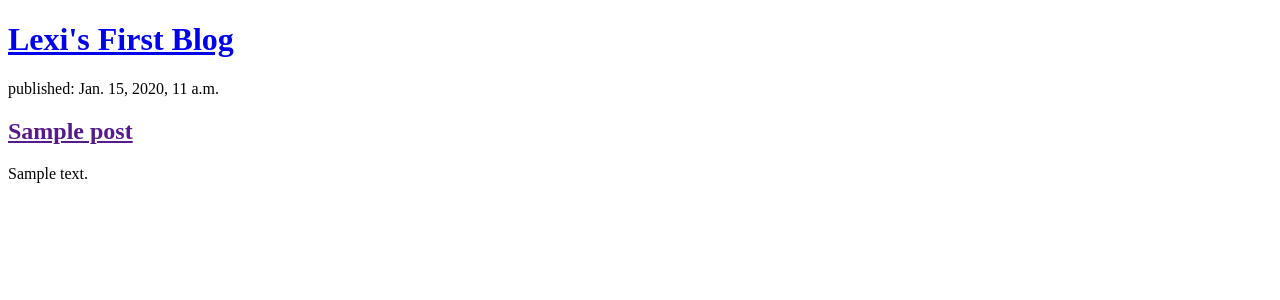
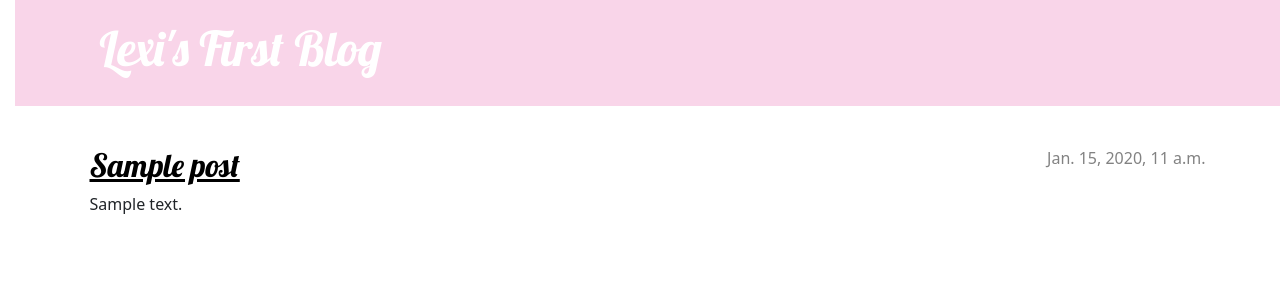
Before and after one commit to lexiwilliamz/my-first-blog, a Django app: page / in a window 1280 px wide. Shown: the top 300 px of the page. Run offline with Django 5.2, Linux system fonts and the light colour scheme; tables that the repository leaves empty hold one stand-in row (values such as "Sample post").

Commit message:
Added view and template for detailed blog post as well as CSS for the site.

```diff
--- /dev/null
+++ b/blog/static/css/blog.css
@@ -0,0 +1,80 @@
+h1 a, h2 a {
+    color: #F9D5E9;
+    font-family: 'Lobster';
+}
+
+body {
+    padding-left: 15px;
+}
+
+.page-header {
+    background-color: #F9D5E9;
+    margin-top: 0;
+    margin-bottom: 40px;
+    padding: 20px 20px 20px 40px;
+}
+
+.page-header h1,
+.page-header h1 a,
+.page-header h1 a:visited,
+.page-header h1 a:active {
+    color: #ffffff;
+    font-size: 36pt;
+    text-decoration: none;
+}
+
+h1,
+h2,
+h3,
+h4 {
+    font-family: 'Lobster', cursive;
+}
+
+.date {
+    color: #828282;
+}
+
+.save {
+    float: right;
+}
+
+.post-form textarea,
+.post-form input {
+    width: 100%;
+}
+
+.top-menu,
+.top-menu:hover,
+.top-menu:visited {
+    color: #ffffff;
+    float: right;
+    font-size: 26pt;
+    margin-right: 20px;
+}
+
+.post {
+    margin-bottom: 70px;
+}
+
+.post h2 a,
+.post h2 a:visited {
+    color: #000000;
+}
+
+.post > .date,
+.post > .actions {
+    float: right;
+}
+
+.btn-secondary,
+.btn-secondary:visited {
+    color: #F9D5E9;
+    background: none;
+    border-color: #F9D5E9;
+    margin-left: 15px;
+}
+
+.btn-secondary:hover {
+    color: #FFFFFF;
+    background-color: #F9D5E9;
+}
--- /dev/null
+++ b/blog/templates/blog/base.html
@@ -0,0 +1,34 @@
+{% load static %}
+<!DOCTYPE html>
+<html>
+    <head>
+        <title>Lexi's blog</title>
+        <link rel="stylesheet" href="https://cdn.jsdelivr.net/npm/bootstrap@5.3.3/dist/css/bootstrap.min.css" integrity="sha384-QWTKZyjpPEjISv5WaRU9OFeRpok6YctnYmDr5pNlyT2bRjXh0JMhjY6hW+ALEwIH" crossorigin="anonymous">
+        <link rel="stylesheet" href="{% static 'css/blog.css' %}">
+        <link rel="stylesheet" href="https://fonts.googleapis.com/css?family=Lobster&subset=latin,latin-ext">
+    </head>
+    <body>
+    <header class="page-header">
+      <div class="container">
+          <h1><a href="/">Lexi's First Blog</a></h1>
+      </div>
+    </header>
+    <main class="container">
+        <div class="row">
+            <div class="col">
+            {% block content %}
+                 {% for post in posts %}
+                    <article class="post">
+                        <time class="date">
+                             {{ post.published_date }}
+                        </time>
+                        <h2><a href="">{{ post.title }}</a></h2>
+                         <p>{{ post.text|linebreaksbr }}</p>
+                    </article>
+                {% endfor %}
+            {% endblock %}
+            </div>
+        </div>
+    </main>
+</body>
+</html>
--- a/blog/templates/blog/post_list.html
+++ b/blog/templates/blog/post_list.html
@@ -1,17 +1,13 @@
-<!DOCTYPE html>
-<html>
-    <head>
-        <title>Lexi's blog</title>
-    </head>
-    <body>
-        <header>
-            <h1><a href="/">Lexi's First Blog</a></h1>
-        </header>
+{% extends 'blog/base.html' %}
 
-        {% for post in posts %}
-    <article>
-        <time>published: {{ post.published_date }}</time>
-        <h2><a href="">{{ post.title }}</a></h2>
-        <p>{{ post.text|linebreaksbr }}</p>
-    </article>
-{% endfor %}
+{% block content %}
+    {% for post in posts %}
+        <article class="post">
+            <time class="date">
+            {{ post.published_date }}
+            </time>
+            <h2><a href="{% url 'post_detail' pk=post.pk %}">{{ post.title }}</a></h2></h2>
+            <p>{{ post.text|linebreaksbr }}</p>
+        </article>
+    {% endfor %}
+{% endblock %}
--- a/blog/urls.py
+++ b/blog/urls.py
@@ -3,4 +3,5 @@ from . import views
 
 urlpatterns = [
     path('', views.post_list, name='post_list'),
+    path('post/<int:pk>/', views.post_detail, name='post_detail'),
 ]
--- a/blog/views.py
+++ b/blog/views.py
@@ -24,3 +24,10 @@ from .models import Post
 def post_list(request):
     posts = Post.objects.filter(published_date__lte=timezone.now()).order_by('published_date')
     return render(request, 'blog/post_list.html', {'posts': posts})
+
+
+from django.shortcuts import render, get_object_or_404
+
+def post_detail(request, pk):
+    post = get_object_or_404(Post, pk=pk)
+    return render(request, 'blog/post_detail.html', {'post': post})
```
Also changed, not shown: blog/templates/blog/post_detail.html (added, +13 -0 lines).
